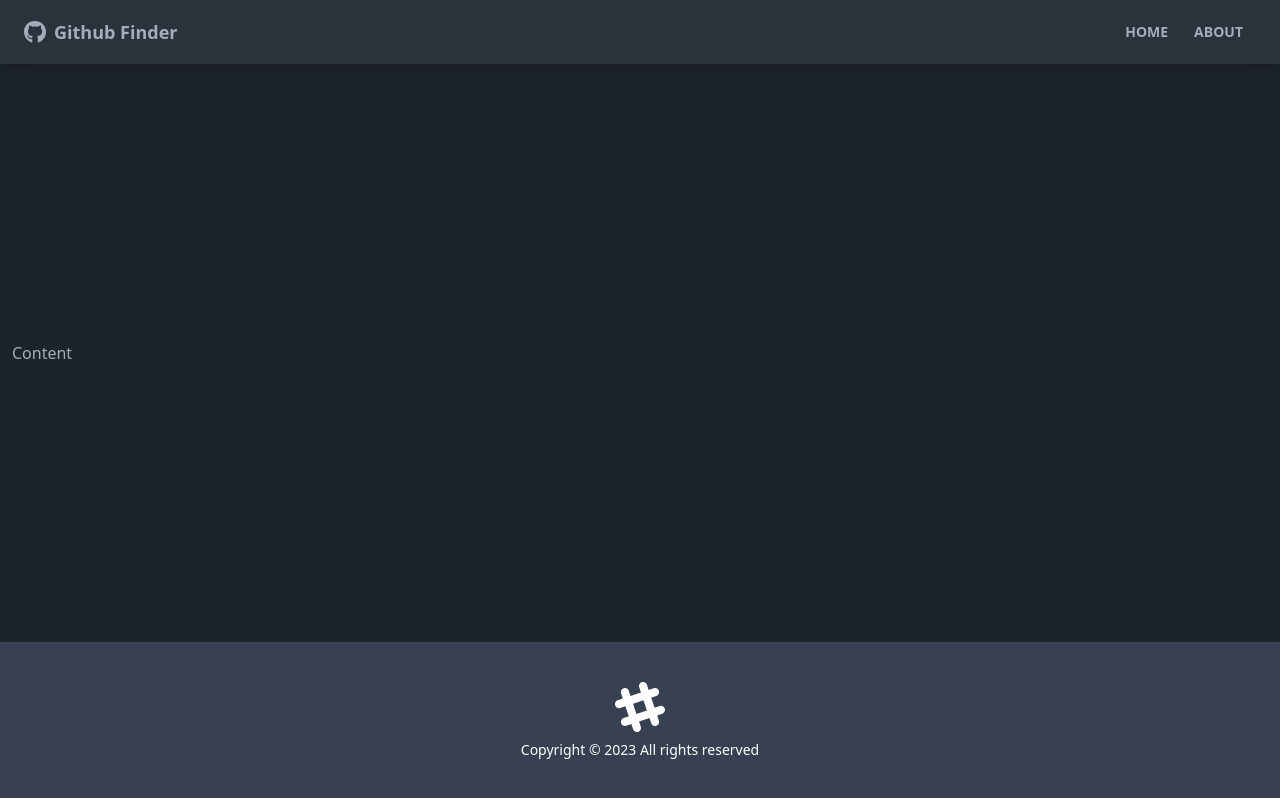
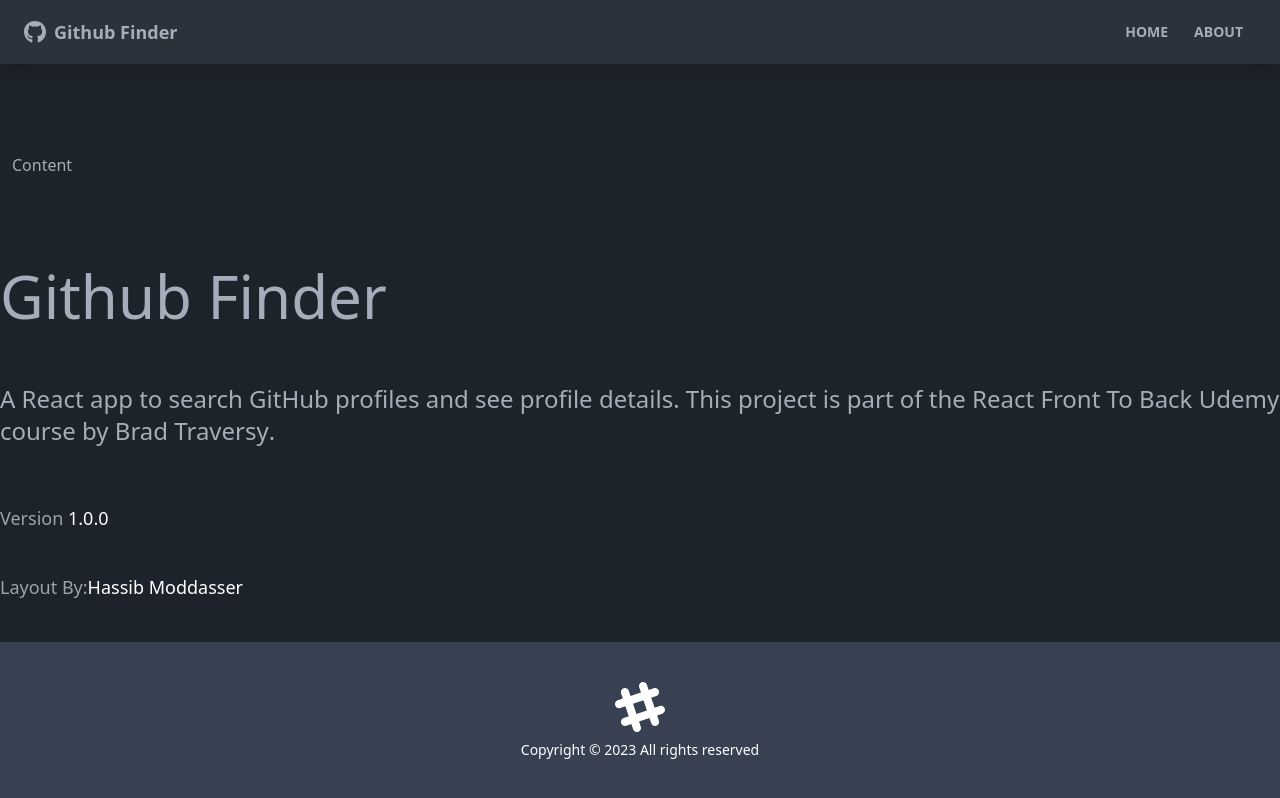
Before and after one commit to nordomcode/GithubFinder, a React (Create React App) app: page /about in a window 1280 px wide. Built offline with nearby package versions, Linux system fonts and the light colour scheme.

Commit message:
Add pages and routes

```diff
--- a/src/App.js
+++ b/src/App.js
@@ -1,6 +1,10 @@
-import {BrowserRouter as Router, Route} from 'react-router-dom'
+import {BrowserRouter as Router, Route, Routes} from 'react-router-dom'
 import Navbar from './components/layout/Navbar'
 import Footer from './components/layout/Footer'
+
+import Home from './pages/Home'
+import About from './pages/About'
+import NotFound from './pages/NotFound'
 
 function App() {
   return (
@@ -9,6 +13,12 @@
         <Navbar />
 
         <main className='container mx-auto px-3 pb-12'>Content</main>
+        <Routes>
+          <Route path='/' element={<Home />} />
+          <Route path='/about' element={<About />} />
+          <Route path='/notfound' element={<NotFound />} />
+          <Route path='/*' element={<NotFound />} />
+        </Routes>
 
         <Footer />
       </div>
--- /dev/null
+++ b/src/pages/About.jsx
@@ -0,0 +1,33 @@
+
+
+function About() {
+  return (
+    <>
+      <h1 className='text-6xl mb-4'>Github Finder</h1>
+      <p className='mb-4 text-2xl font-light'>
+        A React app to search GitHub profiles and see profile details. This
+        project is part of the
+        <a href='https://www.udemy.com/course/modern-react-front-to-back/'>
+          {' '}
+          React Front To Back
+        </a>{' '}
+        Udemy course by
+        <strong>
+          <a href='https://traversymedia.com'> Brad Traversy</a>
+        </strong>
+        .
+      </p>
+      <p className='text-lg text-gray-400'>
+        Version <span className='text-white'>1.0.0</span>
+      </p>
+      <p className='text-lg text-gray-400'>
+        Layout By:
+        <a className='text-white' href='https://twitter.com/hassibmoddasser'>
+          Hassib Moddasser
+        </a>
+      </p>
+    </>
+  )
+}
+
+export default About
--- /dev/null
+++ b/src/pages/Home.jsx
@@ -0,0 +1,9 @@
+
+
+function Home() {
+  return (
+    <div className='text-6xl'>Welcome</div>
+  )
+}
+
+export default Home
--- /dev/null
+++ b/src/pages/NotFound.jsx
@@ -0,0 +1,21 @@
+import {FaHome} from 'react-icons/fa'
+import {Link} from 'react-router-dom'
+
+function NotFound() {
+  return (
+    <div className='hero'>
+        <div className='center hero-content'>
+            <div className='max-w-lg'>
+                <h1 className='text-8xl font-bold mb-8'>Oops!</h1>
+                <p className='text-5xl mb-8'>404 - Page not found!</p>
+                <Link to='/' className='btn btn-primary btn-lg'>
+                    <FaHome className='mr-2' />
+                    Back To Home
+                </Link>
+            </div>
+        </div>
+    </div>
+  )
+}
+
+export default NotFound
```
